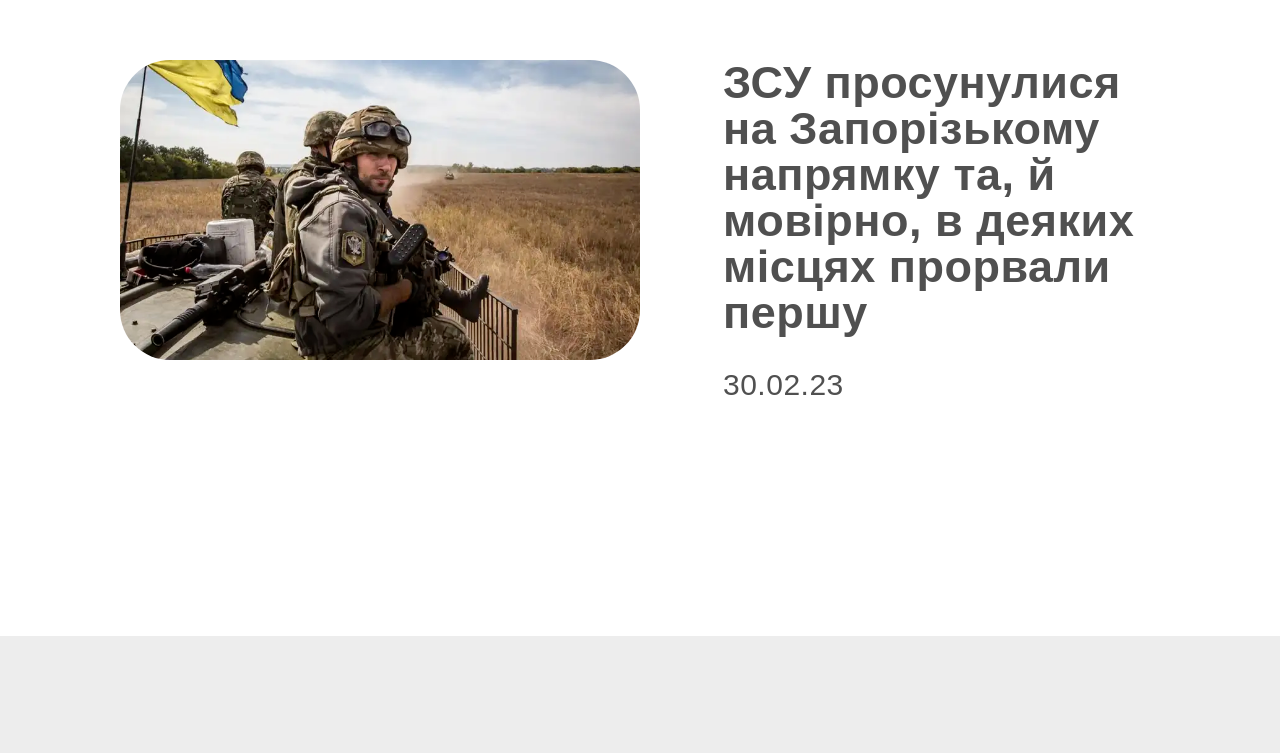
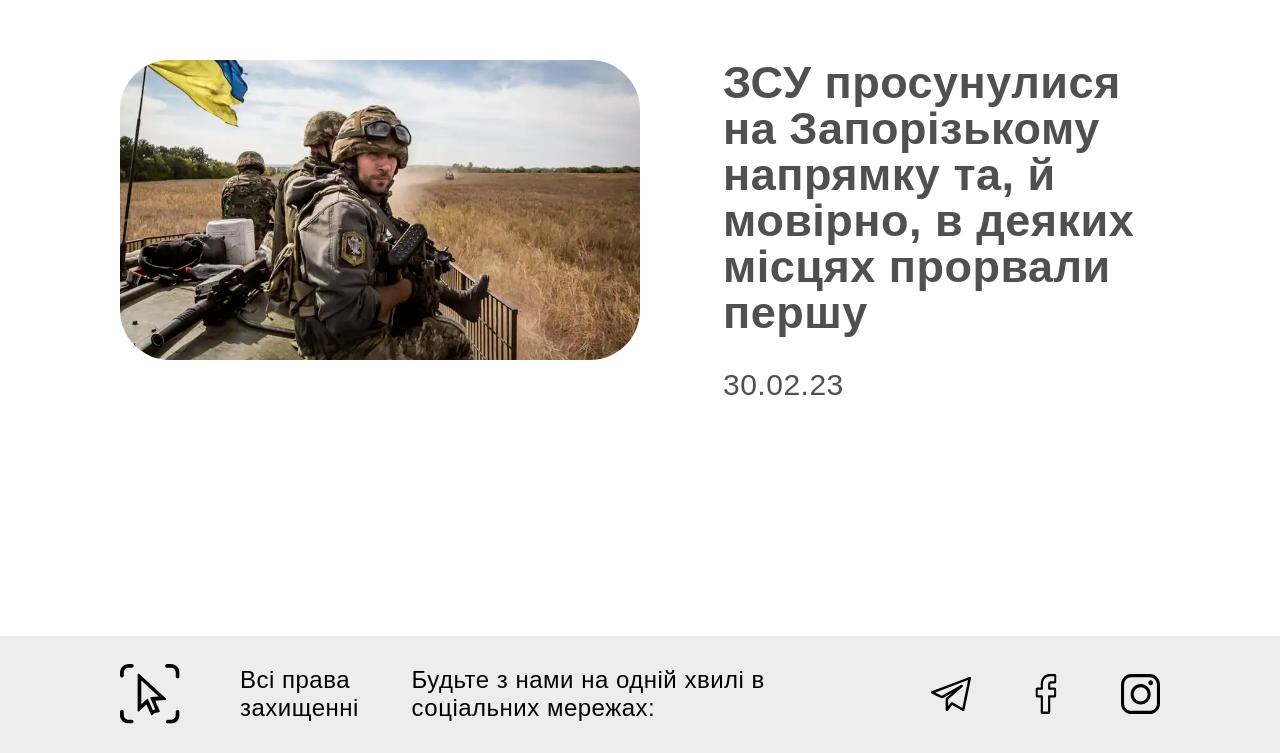
Before and after one commit to sergey-lipikhin/dnipro-news-landing, a plain HTML site: page index.html in a window 1280 px wide. Shown: the part 2880-3633 px from the top of the page. Drawn offline with Linux system fonts and the light colour scheme.

Commit message:
Finish footer

```diff
--- a/index.html
+++ b/index.html
@@ -123,6 +123,44 @@
     </main>
 
     <footer class="footer">
+      <div class="container">
+        <div class="footer__content">
+          <div class="footer__left">
+            <img
+              src="./images/icons/icon.svg"
+              alt="yeDnipro icon"
+              class="footer__icon footer__icon--is-logo"
+            >
+            <p>
+              Всі права захищенні
+            </p>
+          </div>
+
+          <div class="footer__right">
+            <p class="footer__label">
+              Будьте з нами на одній хвилі в соціальних мережах:
+            </p>
+
+            <img
+              src="./images/icons/telegram.svg"
+              alt="telegram icon"
+              class="footer__icon"
+            >
+
+            <img
+              src="./images/icons/facebook.svg"
+              alt="facebook icon"
+              class="footer__icon"
+            >
+
+            <img
+              src="./images/icons/instagram.svg"
+              alt="instagram icon"
+              class="footer__icon"
+            >
+          </div>
+        </div>
+      </div>
     </footer>
   </body>
 </html>
--- a/styles/blocks/_footer.scss
+++ b/styles/blocks/_footer.scss
@@ -1,4 +1,44 @@
 .footer {
+  @extend %footerText;
+  width: 100%;
+
   background-color: $footerColor;
-  height: 117px;
+
+  &__content {
+    height: 117px;
+
+    display: flex;
+    justify-content: space-between;
+    align-items: center;
+  }
+
+  &__left {
+    display: flex;
+    align-items: center;
+  }
+
+  &__right {
+    display: flex;
+    align-items: center;
+  }
+
+  &__icon {
+    width: 40px;
+    height: 40px;
+
+    &:not(:last-child) {
+      margin-right: 60px;
+    }
+
+
+    &--is-logo {
+      width: 60px;
+      height: 60px;
+      margin-right: 40px;
+    }
+  }
+
+  &__label {
+    margin-right: 70px;
+  }
 }
--- a/styles/blocks/_page.scss
+++ b/styles/blocks/_page.scss
@@ -1,6 +1,8 @@
 .page {
   @extend %mainText;
   font-family: 'DniproCity', sans-serif;
+  font-style: normal;
+  font-weight: 400;
 
   scroll-behavior: smooth;
 
--- a/styles/utils/_extends.scss
+++ b/styles/utils/_extends.scss
@@ -1,6 +1,4 @@
 %mainText {
-  font-style: normal;
-  font-weight: 400;
   font-size: 30px;
   line-height: 40px;
 
@@ -10,7 +8,6 @@
 }
 
 %postTitle {
-  font-style: normal;
   font-weight: 500;
   font-size: 55px;
   line-height: 52px;
@@ -21,8 +18,6 @@
 }
 
 %postDate {
-  font-style: normal;
-  font-weight: 400;
   font-size: 30px;
   line-height: 52px;
 
@@ -32,7 +27,6 @@
 }
 
 %listPostTitle {
-  font-style: normal;
   font-weight: 700;
   font-size: 45px;
   line-height: 46px;
@@ -41,3 +35,10 @@
 
   color: $secondaryColor;
 }
+
+%footerText {
+  font-size: 24px;
+  line-height: 28px;
+  letter-spacing: 0.5px;
+  color: $primaryColor;
+}
```
Also changed, not shown: images/icons/facebook.svg (added), images/icons/icon.svg (added), images/icons/instagram.svg (added), images/icons/telegram.svg (added), styles/main.css, 1 other file.
